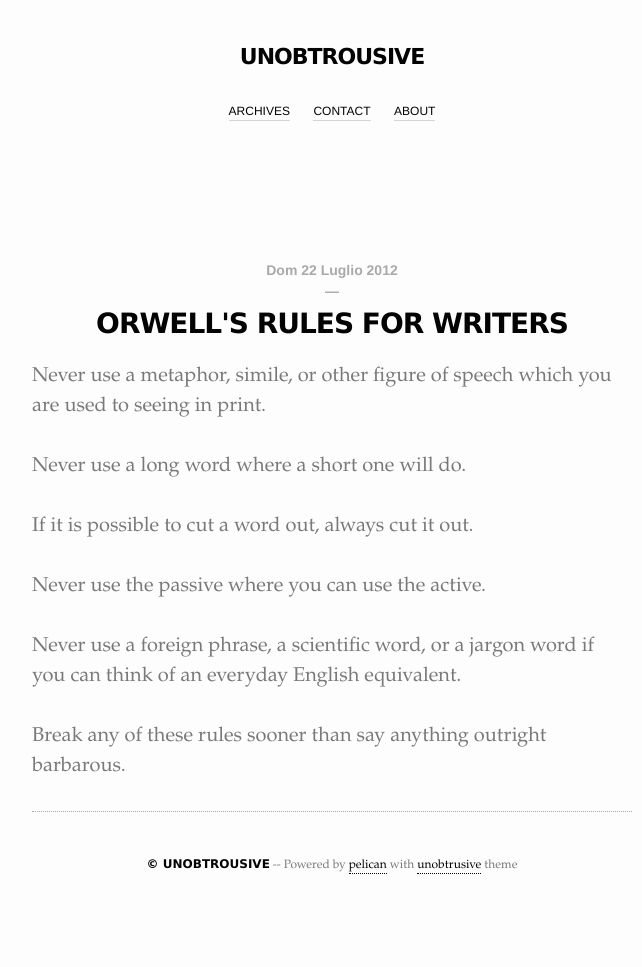
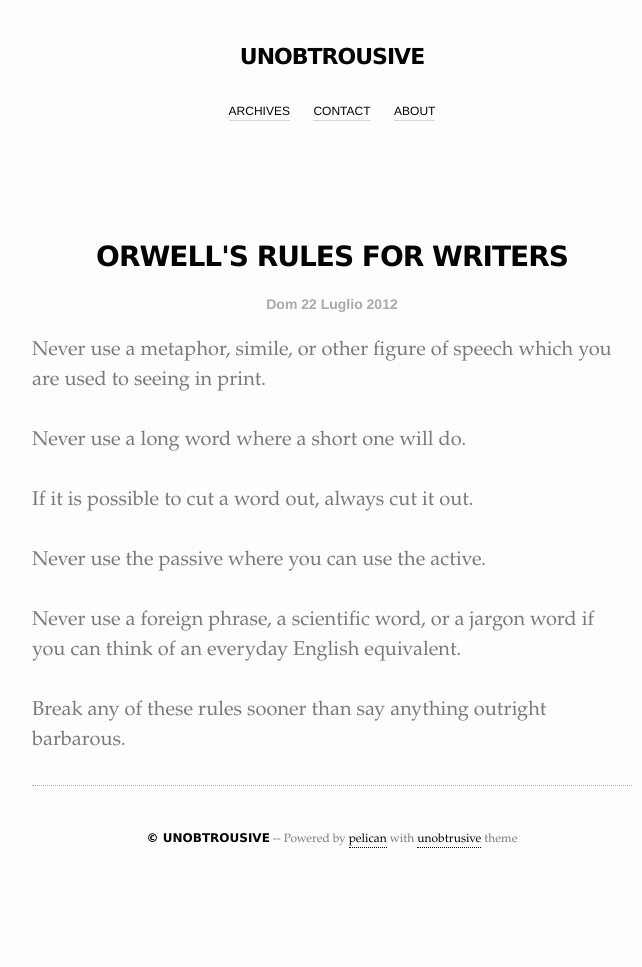
Before and after one commit to probonomalum/probonomalum.github.com, a plain HTML site: page Orwell rules.html in a window 1280 px wide. Shown: the whole page, without its empty margins (308-950 px from the left). After the commit the page ends 941 px from the top, so only its background shows below. Drawn offline with Linux system fonts and the light colour scheme.

Commit message:
Blog demo

```diff
--- a/Orwell rules.html
+++ b/Orwell rules.html
@@ -41,11 +41,11 @@
         </ul></nav><!-- /#menu -->
 
 <section id="content" class="body">
-        <p id="published"2012-07-22T00:00:00"> Dom 22 Luglio 2012 <br>—</p>
+
 
         <header> <h2 class="entry-title"><a href="" rel="bookmark" title="Permalink to Orwell's rules for writers">Orwell's rules for writers</a></h2> </header>
         <footer class="post-info">
-
+        <p id="published"2012-07-22T00:00:00"> Dom 22 Luglio 2012 </p>
 
         </footer><!-- /.post-info -->
         <div class="entry-content">
```
